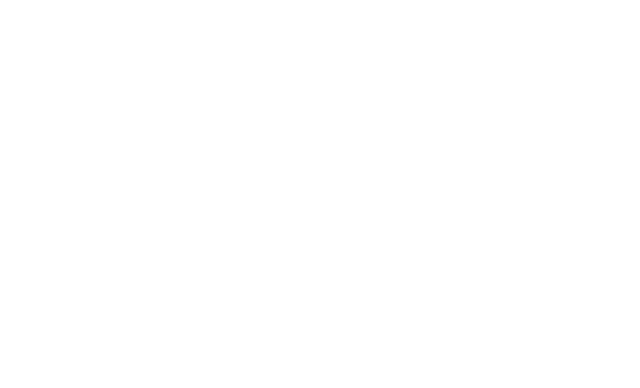
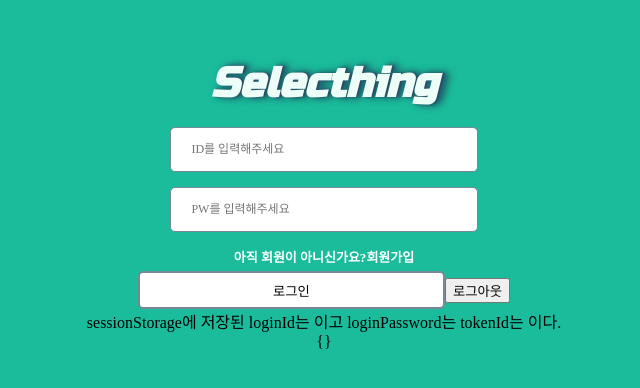
Before and after one commit to JJSEONG/React-MiniProject, a React (Create React App) app: page /user/login in a window 1280 px wide. Before the commit this address had no page. Shown: the part 182-570 px from the top of the page, without its empty margins (316-956 px from the left). Built offline with nearby package versions, Linux system fonts and the light colour scheme; a web font is replaced by a local one.

Commit message:
로그인 세션 토큰 저장 ing

```diff
--- a/package.json
+++ b/package.json
@@ -6,7 +6,9 @@
     "@testing-library/jest-dom": "^5.14.1",
     "@testing-library/react": "^13.0.0",
     "@testing-library/user-event": "^13.2.1",
+    "axios": "^0.27.2",
     "react": "^18.2.0",
+    "react-cookie": "^4.1.1",
     "react-dom": "^18.2.0",
     "react-redux": "^8.0.2",
     "react-router-dom": "^6.3.0",
--- a/src/App.js
+++ b/src/App.js
@@ -7,13 +7,22 @@
 import AddPost from './components/AddPost';
 import Detail from './components/Detail';
 
+import React from "react";
+
+
+
 function App() {
+
+
+
+
+
   return (
     <div className="App">
       <Routes>
         <Route path="/" element = {<Main /> } />
-        <Route path="/login" element ={<Login />} />
-        <Route path="/login/signup" element={<Signup />} />
+        <Route path="/user/login" element ={<Login  />} />
+        <Route path="/user/signup" element={<Signup />} />
         <Route path="/newBoards" element = {<AddPost />} />
         <Route path="/boards/:nickname/details" element={<Detail />}/>
       </Routes>
--- a/src/components/Login.js
+++ b/src/components/Login.js
@@ -1,12 +1,48 @@
 import React from "react";
+import { useState, useEffect } from 'react';
 import styled from "styled-components";
 import { useNavigate } from "react-router-dom";
 import { useSelector } from "react-redux";
+import { useCookies } from 'react-cookie';
+import axios from "axios";
 
 const Login = (props) => {
+
+
+    let [loginId, setLoginId] = useState("");
+    let [loginPassword, setLoginPassword] = useState("");
+    let [savedLoginId, setSavedLoginId] = useState("");
+    let [savedLoginPassword, setSavedLoginPassword] = useState("");
+    let [tokenId, setTokenId] = useState("");
+    let [savedTokenId, setSavedTokenId] = useState("");
+
+
+    let sessionStorage = window.sessionStorage;
+
+  const username = React.useRef(null);
+  const password = React.useRef(null);
+
+  const axiosLogin=async() =>{
+    const res = await axios.post("http://lightromance.shop/user/login",{
+      username : username.current.value,
+      password : password.current.value
+
+    });
+    console.log(res);
+    console.log(res.data);
+    window.alert(res.data.answer);
+  }
+
+
+
   const navigate = useNavigate();
 
+  // onChange={ (e)=>{
+  //   setLoginId(e.res.data) }}
+
+
   return (
+
     <div>
       <Wrap>
         {/* <Box> */}
@@ -14,30 +50,64 @@
           <Title>Selecthing</Title>
           <br/>
           <WriteBox>
-            <Id type="text" placeholder="ID를 입력해주세요" />
+            <Id type="text" placeholder="ID를 입력해주세요" ref={username} onChange={ (e)=>{
+                    setLoginId(e.target.value) }} />
           </WriteBox>
           <WriteBox>
-            <Id type="password" placeholder="PW를 입력해주세요" />
+            <Id type="password" placeholder="PW를 입력해주세요" ref={password} onChange={ (e)=>{
+                    setLoginPassword(e.target.value)
+                } }/>
+
           </WriteBox>
           <WriteBox>
             <TextOne>아직 회원이 아니신가요?</TextOne>
             <Text
               onClick={() => {
-                navigate("/Login/Signup");
+                navigate("/user/signup");
               }}
             >
               회원가입
             </Text>
           </WriteBox>
           <WriteBox>
-          <Back>로그인</Back>
+
+
+          <Back  onClick={ ()=>{
+                    sessionStorage.setItem("loginId", loginId);
+                    sessionStorage.setItem("loginPassword", loginPassword);
+                    sessionStorage.setItem("tokenId", tokenId);
+
+                    setSavedLoginId(sessionStorage.getItem("loginId"));
+                    setSavedLoginPassword(sessionStorage.getItem("loginPassword"));
+                    setSavedTokenId(sessionStorage.getItem("tokenId"));
+
+                    axiosLogin();
+                } }>로그인</Back>
+          <button onClick={ ()=>{
+                    sessionStorage.removeItem("loginId");
+                    sessionStorage.removeItem("loginPassword");
+                    sessionStorage.removeItem("tokenId");
+                    setSavedLoginId(sessionStorage.getItem("loginId"));
+                } }>로그아웃</button>
+          {/* <p>{props.text}</p> */}
+
+          <div>
+                sessionStorage에 저장된 loginId는 {savedLoginId} 이고 loginPassword는 {savedLoginPassword} tokenId는 {savedTokenId} 이다.
+            </div>
+            <div>
+                { JSON.stringify(sessionStorage) }
+            </div>
+
+
           </WriteBox>
         </LoginWrap>
 
         {/* </Box> */}
       </Wrap>
     </div>
+
   );
+
 };
 
 const Wrap = styled.div`
--- a/src/components/Signup.js
+++ b/src/components/Signup.js
@@ -3,12 +3,48 @@
 import { useNavigate } from "react-router-dom";
 import { useSelector, useDispatch } from "react-redux";
 import { createList } from "../redux/modules/reduxsignup";
+import axios from "axios";
 
 const Signup = (props) => {
+
+  const axiosSignup=async() =>{
+    const res = await axios.post("http://lightromance.shop/user/signup",{
+      username : username.current.value,
+      password : password.current.value,
+      nickname : nickname.current.value,
+      password2: password2.current.value
+    });
+    console.log(res);
+
+    window.alert(res.data.answer);
+  }
+
+  const axiosNicknameCheck=async() =>{
+    const res = await axios.get("http://lightromance.shop/user/login/nickNames"
+    ,{
+      body:{"nickname" : nickname.current.value}
+    }
+    );
+    console.log(res);
+
+    window.alert(res.data.answer);
+  }
+
+  const axiosIdCheck=async() =>{
+    const res = await axios.get("http://lightromance.shop/user/login/userIds"
+    ,{
+      body :{"username" : username.current.value}
+    }
+    );
+    console.log(res);
+
+    window.alert(res.data.answer);
+  }
+
   const nickname = React.useRef(null);
-  const id = React.useRef(null);
+  const username = React.useRef(null);
   const password = React.useRef(null);
-  const passwordcheck = React.useRef(null);
+  const password2 = React.useRef(null);
 
   const navigate = useNavigate();
   const dispatch = useDispatch();
@@ -17,26 +53,26 @@
   console.log(my_lists);
 
   const saveWord = (e) => {
-    if(nickname.current.value===""||id.current.value===""||password.current.value===""||passwordcheck.current.value===""){
+    if(nickname.current.value===""||username.current.value===""||password.current.value===""||password2.current.value===""){
     e.preventDefault();
       alert("필수입력값을 입력해주세요!")
     }
-    else if(password.current.value !== passwordcheck.current.value){
+    else if(password.current.value !== password2.current.value){
       e.preventDefault();
       alert("비밀번호와 비밀번호 재확인칸이 일치하지 않습니다!");}
       else{
 
     e.preventDefault();       //새로고침 막는거(onSubmit)
     console.log(nickname.current.value);
-    console.log(id.current.value);
+    console.log(username.current.value);
     console.log(password.current.value);
-    console.log(passwordcheck.current.value);
+    console.log(password2.current.value);
 
     const new_word = {
       nickname: nickname.current.value,
-      id: id.current.value,
+      username: username.current.value,
       password: password.current.value,
-      passwordcheck: passwordcheck.current.value,
+      password2: password2.current.value,
     };
     dispatch(createList(new_word));
     // const addList =() => {
@@ -63,6 +99,7 @@
                 />
                 <Button onClick={(e) => {
                   e.preventDefault();
+                  axiosNicknameCheck();
                 }} >중복확인</Button>
               </InputWrap>
             </WriteBox>
@@ -74,10 +111,11 @@
                   type="text"
                   placeholder="아이디를 입력해주세요"
                   maxLength={12}
-                  ref={id}
+                  ref={username}
                 />
                 <Button onClick={(e) => {
                   e.preventDefault();
+                  axiosIdCheck();
                 }}>중복확인</Button>
               </InputWrap>
             </WriteBox>
@@ -101,7 +139,7 @@
                   type="password"
                   placeholder="비밀번호 재확인"
                   maxLength={16}
-                  ref={passwordcheck}
+                  ref={password2}
                 />
               </InputWrap>
             </WriteBox>
@@ -110,12 +148,12 @@
             <ButtonBox>
               <Back
                 onClick={() => {
-                  navigate("/Login");
+                  navigate("/user/login");
                 }}
               >
                 뒤로가기
               </Back>
-              <Back>회원가입</Back>
+              <Back onClick={axiosSignup}>회원가입</Back>
             </ButtonBox>
           </form>
         </LoginWrap>
--- a/src/components/elements/Header.js
+++ b/src/components/elements/Header.js
@@ -13,7 +13,7 @@
       }}>Selecthing</Title>
       <LogoutBtn onClick = {() => {
         window.alert("로그아웃 하셨습니다. 로그인 화면으로 돌아갑니다.")
-        navigate("/login")
+        navigate("user/login")
       }}>LOGOUT</LogoutBtn>
     </HeaderWrap>
   )
--- a/src/redux/modules/reduxsignup.js
+++ b/src/redux/modules/reduxsignup.js
@@ -9,7 +9,7 @@
       nickname: "정옴",
       id: "rrr123@naver.com",
       password:"rrr123!",
-      passwordcheck: "rrr123!",
+      password2: "rrr123!",
     }
   ]
 }
```
Also changed, not shown: 2 other files (tests, documents, lock files or other folders).
